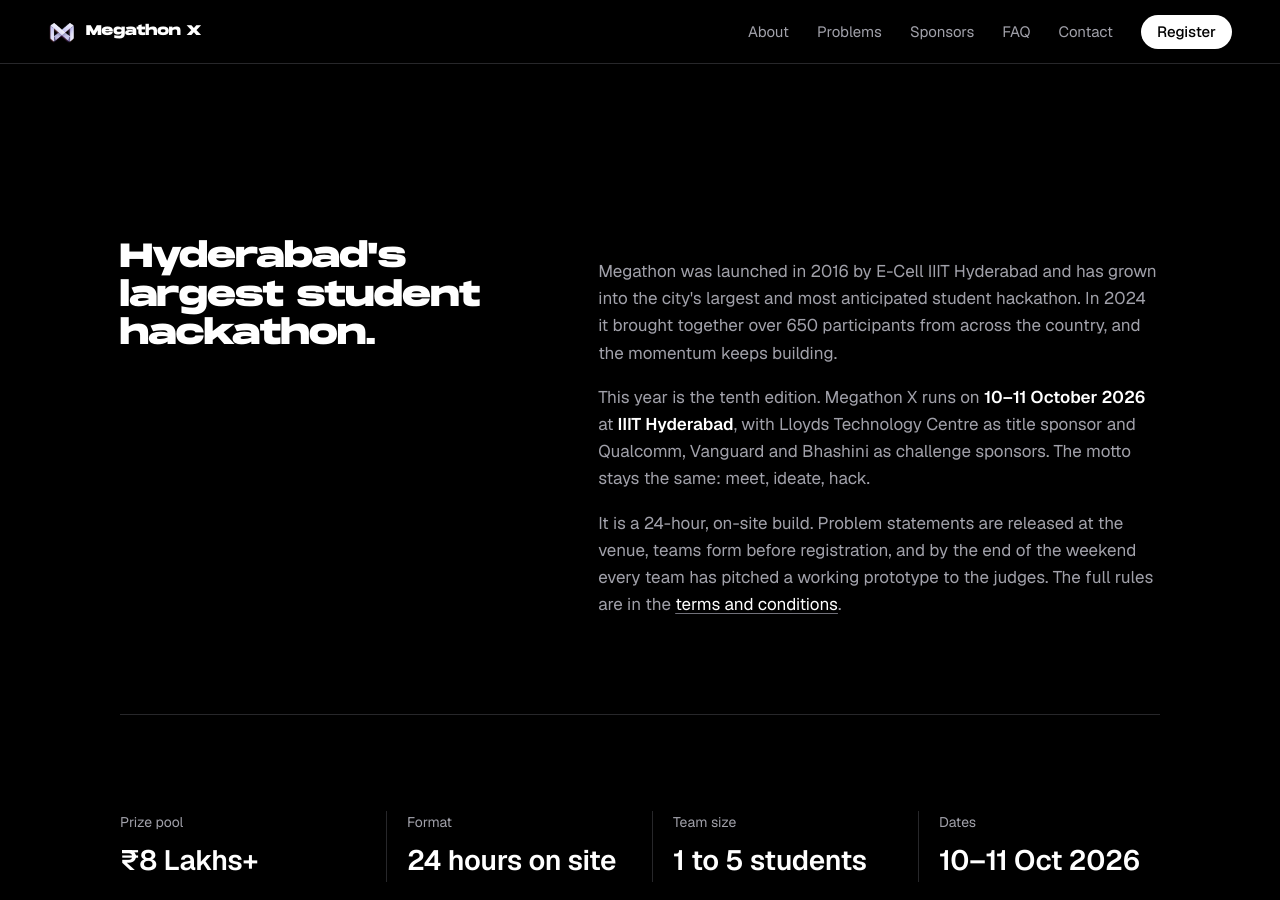
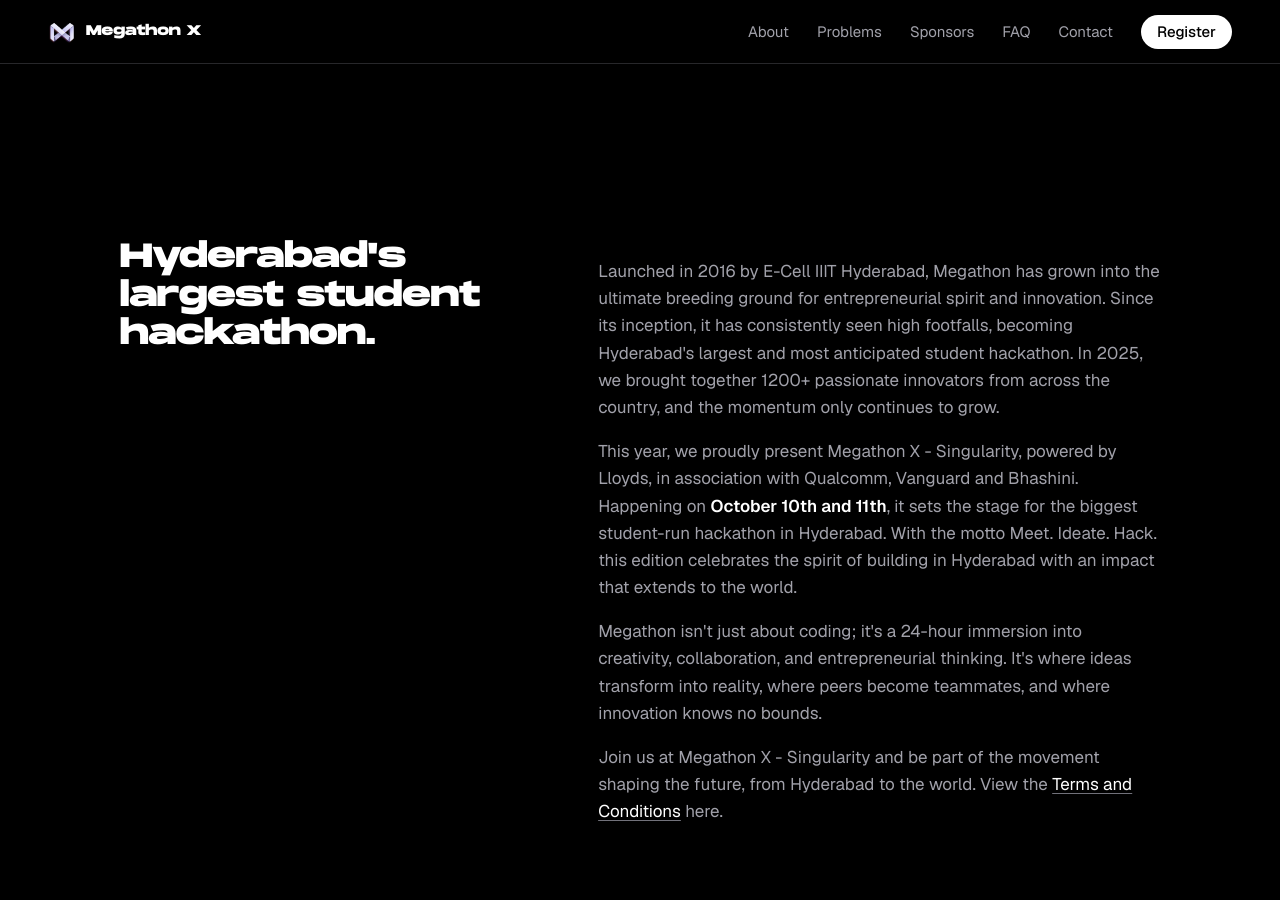
Before and after one commit to IIIT-ECell/megathon, a Jekyll site: the page built from index.html, in a window 1280 px wide and 900 px high, scrolled down 758 px. Built offline with Jekyll 4.4.1, drawn with Linux system fonts in a browser that asks for light colours.

Commit message:
feat: use the official about copy for Megathon X - Singularity
Replaces the placeholder blurb: 1200+ innovators in 2025, Lloyds as the
powering sponsor, and the Singularity naming carried over from the terms page.

Co-Authored-By: Claude Opus 5 <noreply@anthropic.com>

```diff
--- a/index.html
+++ b/index.html
@@ -7,9 +7,10 @@ title: Megathon X | 10–11 October 2026
     <section id="about" class="section section-split">
         <h2>Hyderabad's largest student hackathon.</h2>
         <div class="section-body">
-            <p>Megathon was launched in 2016 by E-Cell IIIT Hyderabad and has grown into the city's largest and most anticipated student hackathon. In 2024 it brought together over 650 participants from across the country, and the momentum keeps building.</p>
-            <p>This year is the tenth edition. Megathon X runs on <strong>10–11 October 2026</strong> at <strong>IIIT Hyderabad</strong>, with Lloyds Technology Centre as title sponsor and Qualcomm, Vanguard and Bhashini as challenge sponsors. The motto stays the same: meet, ideate, hack.</p>
-            <p>It is a 24-hour, on-site build. Problem statements are released at the venue, teams form before registration, and by the end of the weekend every team has pitched a working prototype to the judges. The full rules are in the <a href="{{ site.baseurl }}/terms/">terms and conditions</a>.</p>
+            <p>Launched in 2016 by E-Cell IIIT Hyderabad, Megathon has grown into the ultimate breeding ground for entrepreneurial spirit and innovation. Since its inception, it has consistently seen high footfalls, becoming Hyderabad's largest and most anticipated student hackathon. In 2025, we brought together 1200+ passionate innovators from across the country, and the momentum only continues to grow.</p>
+            <p>This year, we proudly present Megathon X - Singularity, powered by Lloyds, in association with Qualcomm, Vanguard and Bhashini. Happening on <strong>October 10th and 11th</strong>, it sets the stage for the biggest student-run hackathon in Hyderabad. With the motto Meet. Ideate. Hack. this edition celebrates the spirit of building in Hyderabad with an impact that extends to the world.</p>
+            <p>Megathon isn't just about coding; it's a 24-hour immersion into creativity, collaboration, and entrepreneurial thinking. It's where ideas transform into reality, where peers become teammates, and where innovation knows no bounds.</p>
+            <p>Join us at Megathon X - Singularity and be part of the movement shaping the future, from Hyderabad to the world. View the <a href="{{ site.baseurl }}/terms/">Terms and Conditions</a> here.</p>
         </div>
     </section>
 
```
